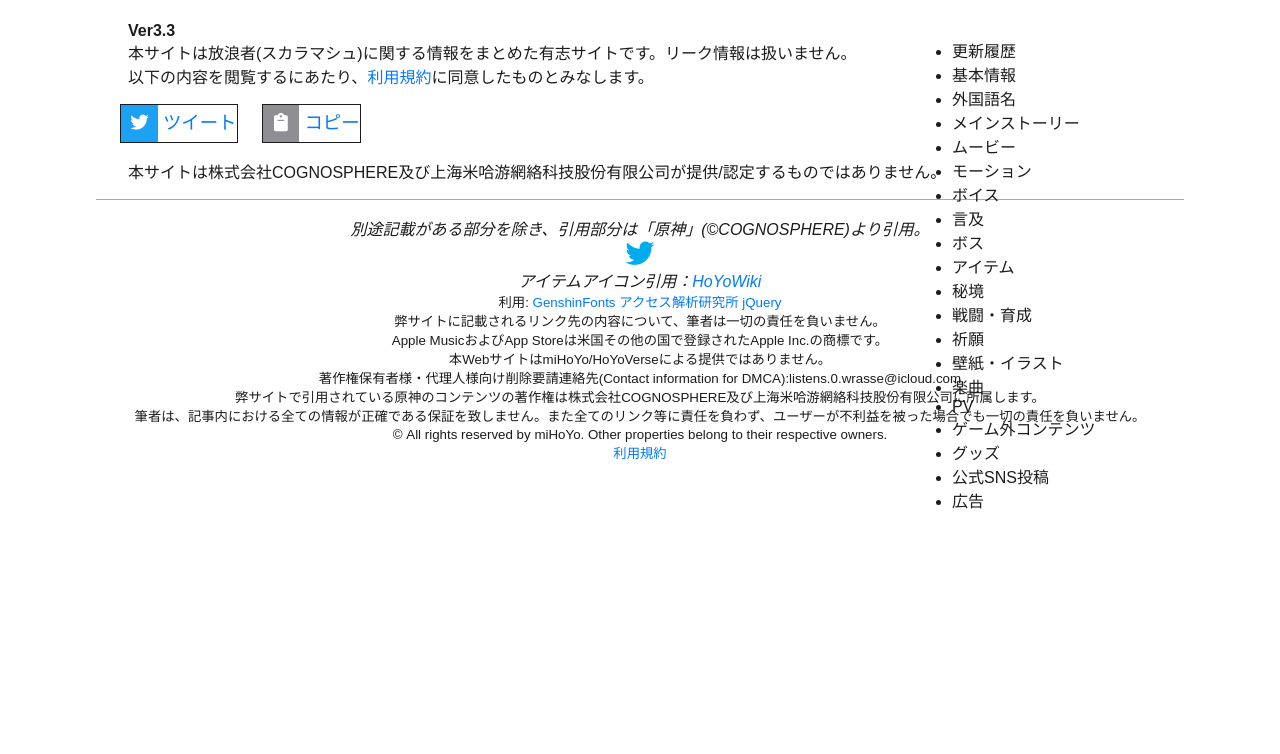
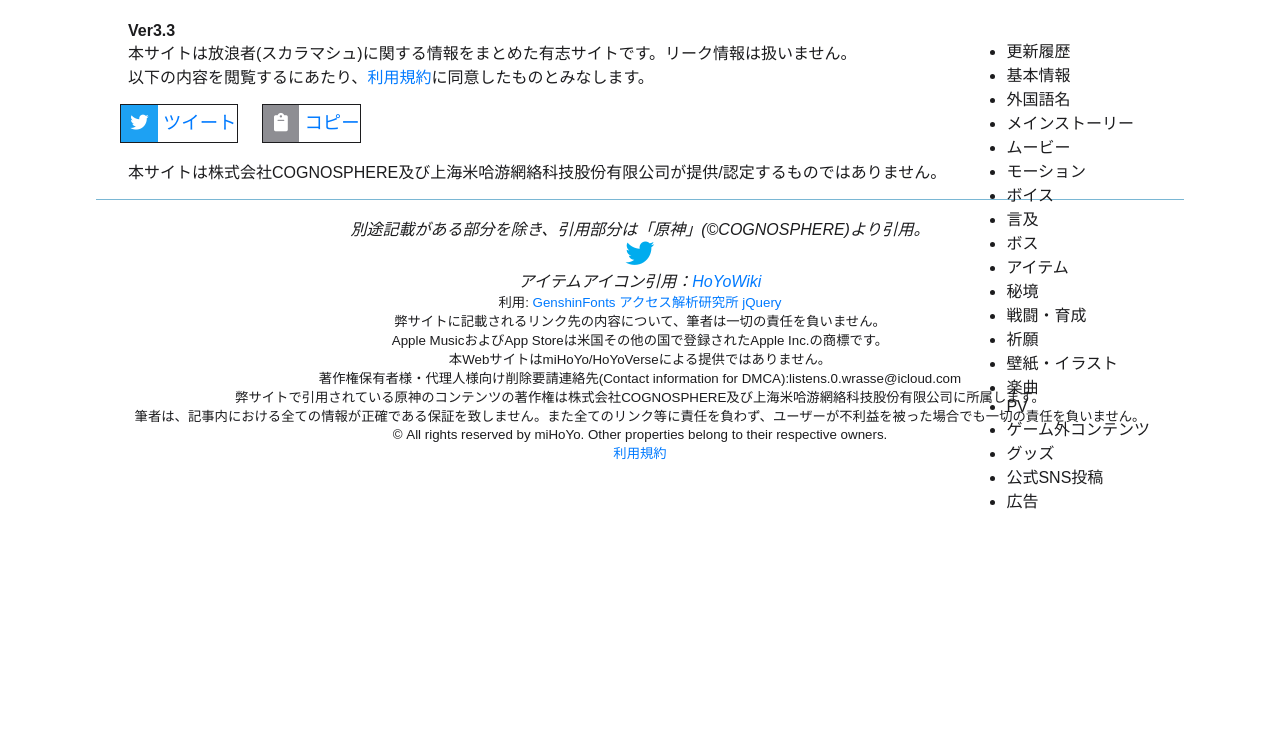
Before and after one commit to giarchive/test, a PHP site: page / in a window 1280 px wide. Shown: the part 67-821 px from the top of the page. Run offline with PHP 8.4, Linux system fonts and the light colour scheme; some libraries are stand-ins or nearby versions.

Commit message:
Add files via upload

```diff
--- a/styles.css
+++ b/styles.css
@@ -238,9 +238,10 @@ body .inazumafont {
 /*メニュー*/
 .menu-box {
 backdrop-filter: blur(12px);
+-webkit-backdrop-filter: blur(12px);
 }
 #menu {
-	width: 25%;
+	width: 20%;
 	position: fixed;
   top: 0;
   right: 0;
```
